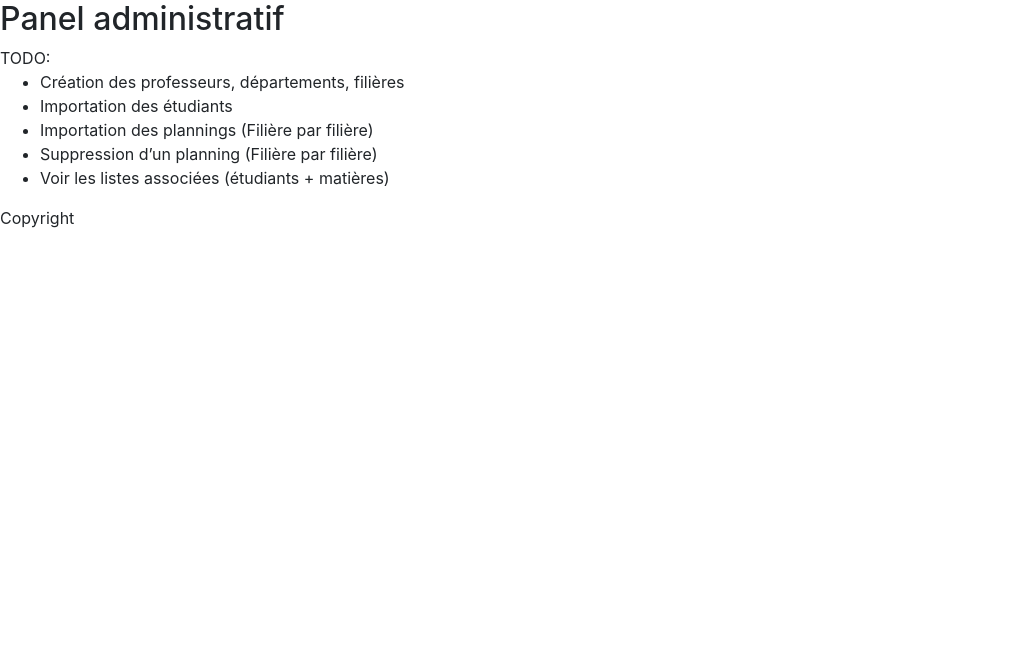
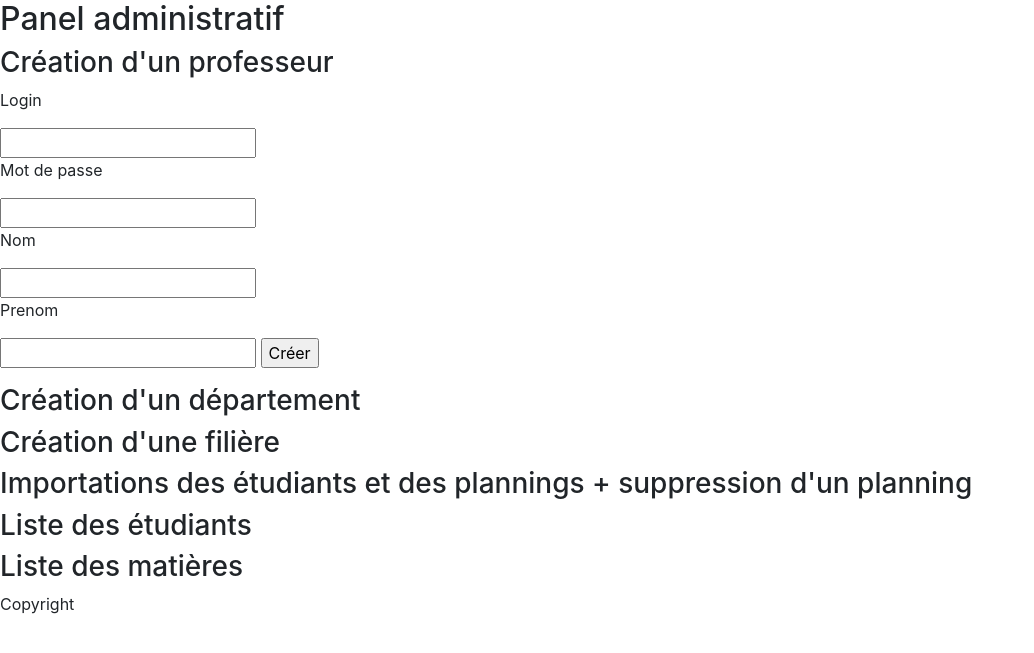
Before and after one commit to arthur-philip/Web_Gestion_Abscences, a PHP site: page / in a window 1280 px wide. Shown: the part 80-733 px from the top of the page, without its empty margins (0-1034 px from the left). Run offline with PHP 8.4, Linux system fonts and the light colour scheme; the visitor is signed in with stand-in values (Sample User, id 1).

Commit message:
Animation: clic sur le texte d'un panel -> il se cache

```diff
--- a/js/script.js
+++ b/js/script.js
@@ -0,0 +1,5 @@
+$(document).ready(function () {
+    $(".toggleNext").on("click", function () {
+        $(this).next().toggle(500);
+    });
+});
--- a/pages/panel_administratif.php
+++ b/pages/panel_administratif.php
@@ -1,15 +1,106 @@
-<div>
-    <h2>Panel administratif</h2>
-    TODO:
-    <ul>
-        <li>Création des professeurs, départements, filières</li>
-        <li>Importation des étudiants</li>
-        <li>Importation des plannings (Filière par filière)</li>
-        <li>Suppression d’un planning (Filière par filière)</li>
-        <li>Voir les listes associées (étudiants + matières)</li>
-    </ul>
+<?php
+
+    //icsExtractor(file_get_contents("ICS/Informatique.ics"));
+    //var_dump(icsExtractor(file_get_contents("ICS/Informatique.ics")));
+
+    // Formulaire de création d'un professeur.
+    if (isset($_POST['createProf_login']) && isset($_POST['createProf_mdp']) && isset($_POST['createProf_nom']) && isset($_POST['createProf_prenom'])) {
+
+        // Connexion à la base de données.
+        try {
+            $dataManagement = new DataManagement();
+        } catch (Exception $e) {
+            // Redirection sur la page d'erreur en cas de problème.
+            header('Location: erreur?erreur=Connexion à la base de donnée impossible');
+            exit();
+        }
+        // Récupération des informations du formulaire.
+        $createProf_login = htmlspecialchars($_POST['createProf_login']);
+        $createProf_mdp = htmlspecialchars($_POST['createProf_mdp']);
+        $createProf_nom = htmlspecialchars($_POST['createProf_nom']);
+        $createProf_prenom = htmlspecialchars($_POST['createProf_prenom']);
+
+        // Création d'un nouveau membre du personnel avec ces informations.
+        $newPerso = new Personnel(null, $createProf_login, $createProf_mdp, $createProf_nom, $createProf_prenom, $resp_professeur);
+
+        // On vérifie que ce login n'est pas déjà utilisé.
+        try {
+            // On cherche en base de données.
+            $exist = $dataManagement->selectPersonnelByLogin($newPerso);
+        } catch (Exception $e) {
+            // si probleme -> affiche une erreur et sort de la boucle.
+            echo "<script>alert('Erreur lors de la vérification de l'existance du personnel professeur.');</script>";
+            exit;
+        }
+        if ($exist == null) {
+            // Insérer le personnel en base de donnée.
+            try {
+                $dataManagement->insertPersonnel($newPerso);
+            } catch (Exception $e) {
+                // Si probleme -> affiche une erreur et sort de la boucle.
+                echo "<script>alert('Erreur lors de la création du personnel professeur.');</script>";
+                exit;
+            }
+            // Afficher un message confirmant l'insertion et vider les valeurs du formulaire.
+            echo "<script>alert('Création du personnel professeur réussie.');</script>";
+            $createProf_login = "";
+            $createProf_mdp = "";
+            $createProf_nom = "";
+            $createProf_prenom = "";
+            unset($_POST);
+        } else {
+            // On affiche une erreur.
+            echo "<script>alert('Ce login est déjà utilisé, veuillez en choisir un autre.');</script>";
+        }
+    }
+?>
+<section>
     <?php
-        //icsExtractor(file_get_contents("ICS/Informatique.ics"));
-        //var_dump(icsExtractor(file_get_contents("ICS/Informatique.ics")));
+    //TODO:
+        //Création des départements, filières
+        //Importation des étudiants
+        //Importation des plannings (Filière par filière)
+        //Suppression d’un planning (Filière par filière)
+        //Voir les listes associées (étudiants + matières)
     ?>
-</div>
+    <h2 class="toggleNext">Panel administratif</h2>
+    <div>
+        <div>
+            <h3>Création d'un professeur</h3>
+            <form method="POST" action="index">
+                <p>Login</p>
+                <input type="text" name="createProf_login" value="<?php if (isset($createProf_login)) {
+            echo $createProf_login;
+        } ?>" required>
+                <p>Mot de passe</p>
+                <input type="password" name="createProf_mdp" value="<?php if (isset($createProf_mdp)) {
+            echo $createProf_mdp;
+        } ?>" required>
+                <p>Nom</p>
+                <input type="text" name="createProf_nom" value="<?php if (isset($createProf_nom)) {
+            echo $createProf_nom;
+        } ?>">
+                <p>Prenom</p>
+                <input type="text" name="createProf_prenom" value="<?php if (isset($createProf_prenom)) {
+            echo $createProf_prenom;
+        } ?>">
+                <input type="submit" value="Créer">
+            </form>
+        </div>
+        <div>
+            <h3>Création d'un département</h3>
+        </div>
+        <div>
+            <h3>Création d'une filière</h3>
+        </div>
+        <div>
+            <h3>Importations des étudiants et des plannings + suppression d'un planning</h3>
+        </div>
+        <div>
+            <h3>Liste des étudiants</h3>
+        </div>
+        <div>
+            <h3>Liste des matières</h3>
+        </div>
+    </div>
+</section>
```
Also changed, not shown: pages/panel_administrateur.php (+8 -9 lines), pages/panel_professeur.php (+18 -6 lines).
